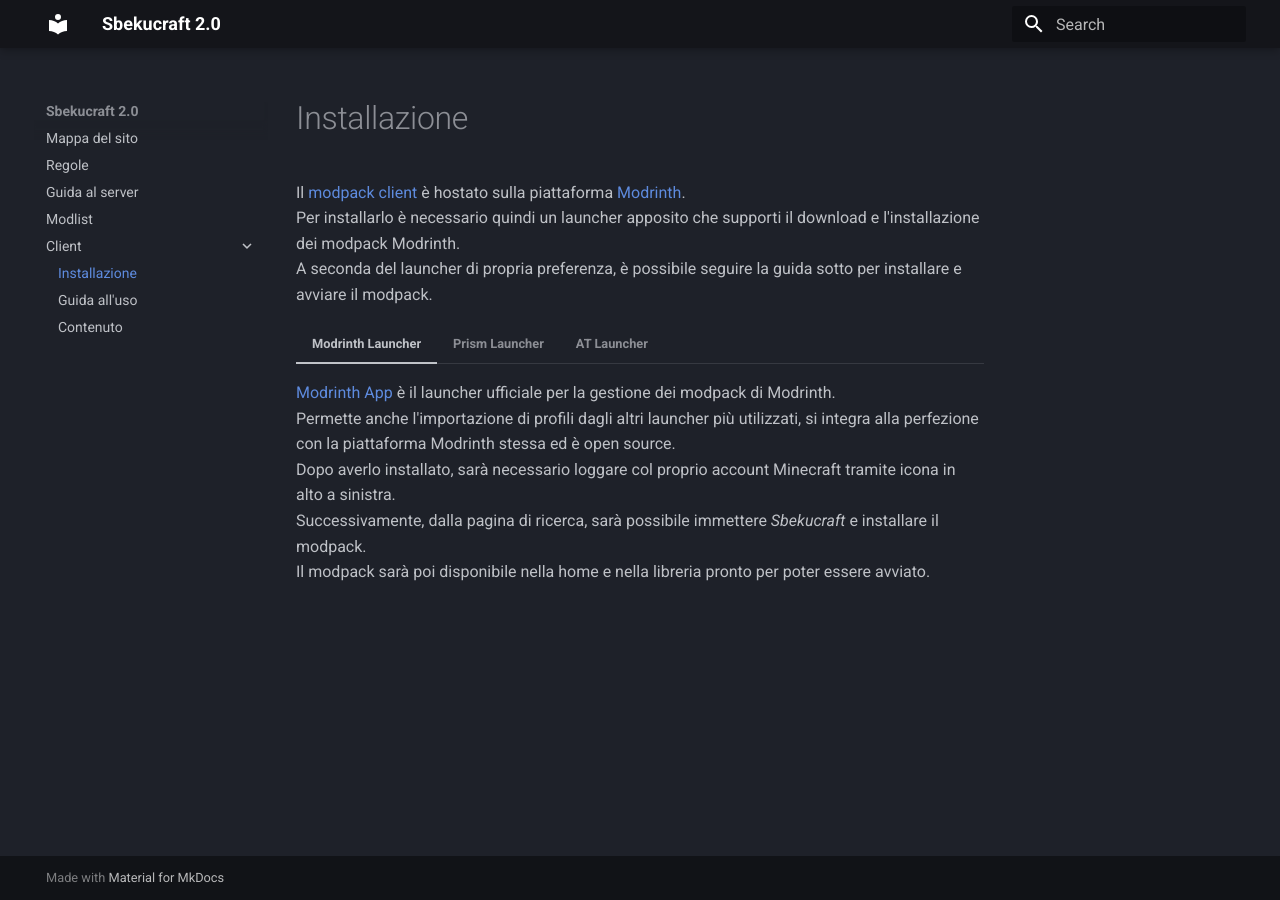
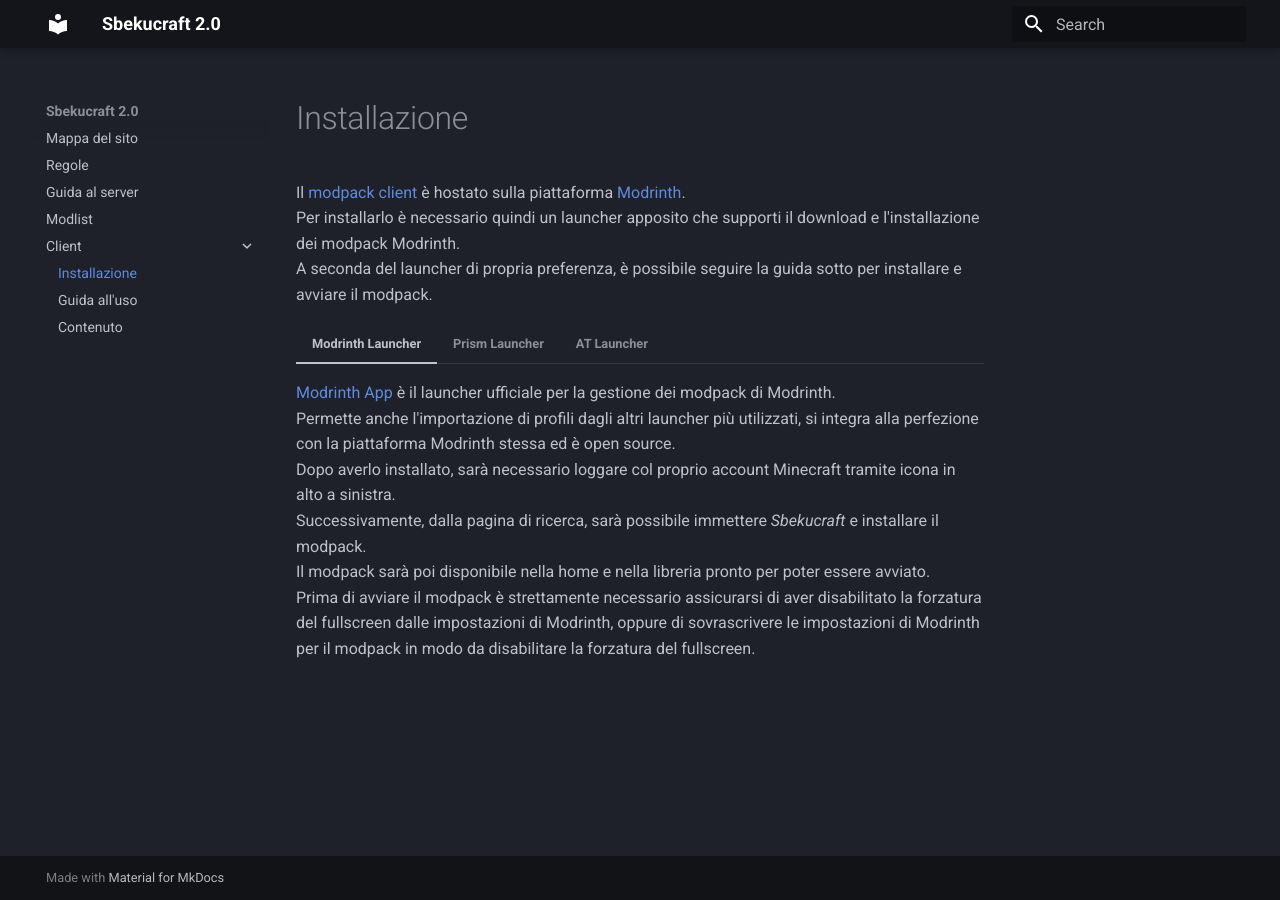
Before and after one commit to Sbekucraft/Sbekucraft-2.0-Wiki, an MkDocs documentation site: the page built from docs/client/installazione.md, in a window 1280 px wide. Built offline with MkDocs 1.6.1 and Material for MkDocs 9.7.7, drawn with Linux system fonts in a browser that asks for light colours.

Commit message:
Aggiornamento installazione client.

```diff
--- a/docs/client/installazione.md
+++ b/docs/client/installazione.md
@@ -8,7 +8,8 @@
     Permette anche l'importazione di profili dagli altri launcher più utilizzati, si integra alla perfezione con la piattaforma Modrinth stessa ed è open source.
     Dopo averlo installato, sarà necessario loggare col proprio account Minecraft tramite icona in alto a sinistra.
     Successivamente, dalla pagina di ricerca, sarà possibile immettere *Sbekucraft* e installare il modpack.
-    Il modpack sarà poi disponibile nella home e nella libreria  pronto per poter essere avviato.
+    Il modpack sarà poi disponibile nella home e nella libreria pronto per poter essere avviato.
+    Prima di avviare il modpack è strettamente necessario assicurarsi di aver disabilitato la forzatura del fullscreen dalle impostazioni di Modrinth, oppure di sovrascrivere le impostazioni di Modrinth per il modpack in modo da disabilitare la forzatura del fullscreen.
 
 === "Prism Launcher"
     [Prism Launcher](https://prismlauncher.org) consente di creare diverse istanze di minecraft ognuna con la propria cartella isolata, e di accedervi da un'interfaccia intuitiva.
```
